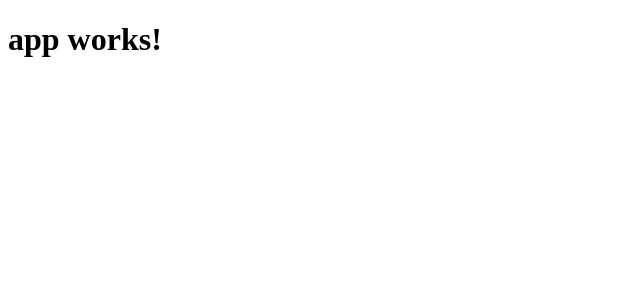
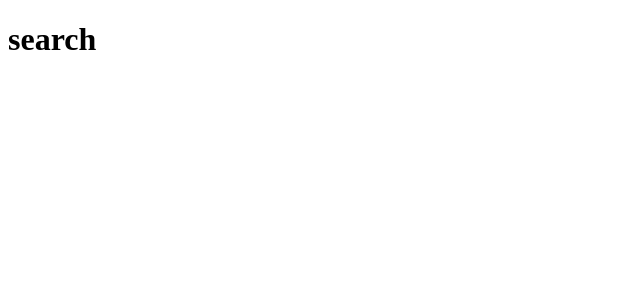
Before and after one commit to mb0606/spotifind, an Angular app: page / in a window 1280 px wide. Shown: the top 300 px of the page, without its empty margins (0-640 px from the left). Built offline with nearby package versions, Linux system fonts and the light colour scheme.

Commit message:
[client] Created app.routes, spotify.service and search.component

```diff
--- a/src/app/app.component.html
+++ b/src/app/app.component.html
@@ -1,3 +1 @@
-<h1>
-  {{title}}
-</h1>
+<app-search></app-search>
--- /dev/null
+++ b/src/app/app.routes.ts
@@ -0,0 +1,4 @@
+import {
+  RouterModule,
+  Routes
+} from '@angular/router';
--- /dev/null
+++ b/src/app/components/search.component.ts
@@ -0,0 +1,17 @@
+import { Component, OnInit } from '@angular/core';
+import {
+  Router,
+  ActivatedRoute,
+} from '@angular/router';
+import {SpotifyService} from "../services/spotify.service";
+
+@Component({
+  selector: 'app-search',
+  template: `<h1>search</h1>`,
+})
+export class SearchComponent {
+
+  constructor(private spotifyService: SpotifyService){
+
+  }
+}
--- /dev/null
+++ b/src/app/services/spotify.service.ts
@@ -0,0 +1,21 @@
+import {Injectable} from '@angular/core';
+import {Http, Response} from '@angular/http';
+import 'rxjs/RX'
+
+@Injectable()
+export class SpotifyService {
+
+  constructor( private http: Http){
+
+  }
+  searchByTrack(query: string){
+    let params: string = [`q=${query}`, `type=track` ].join('&');
+    let queryURL: string = `https://api.spotify.com/v1/search?${params}`;
+    return this.http.request(queryURL)
+        .map( res => res.json());
+
+  }
+
+
+
+}
```
Also changed, not shown: src/app/app.module.ts (+11 -2 lines).
